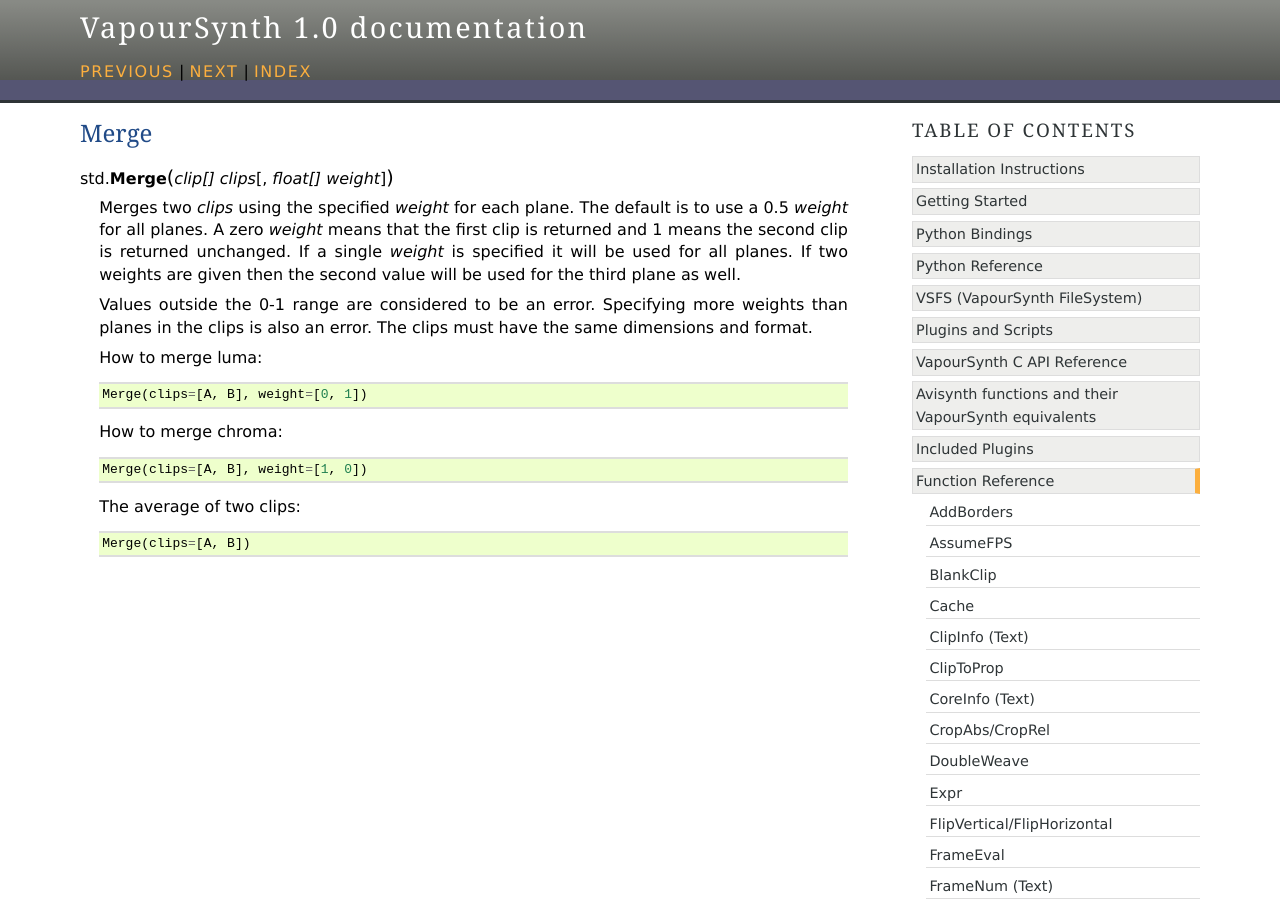
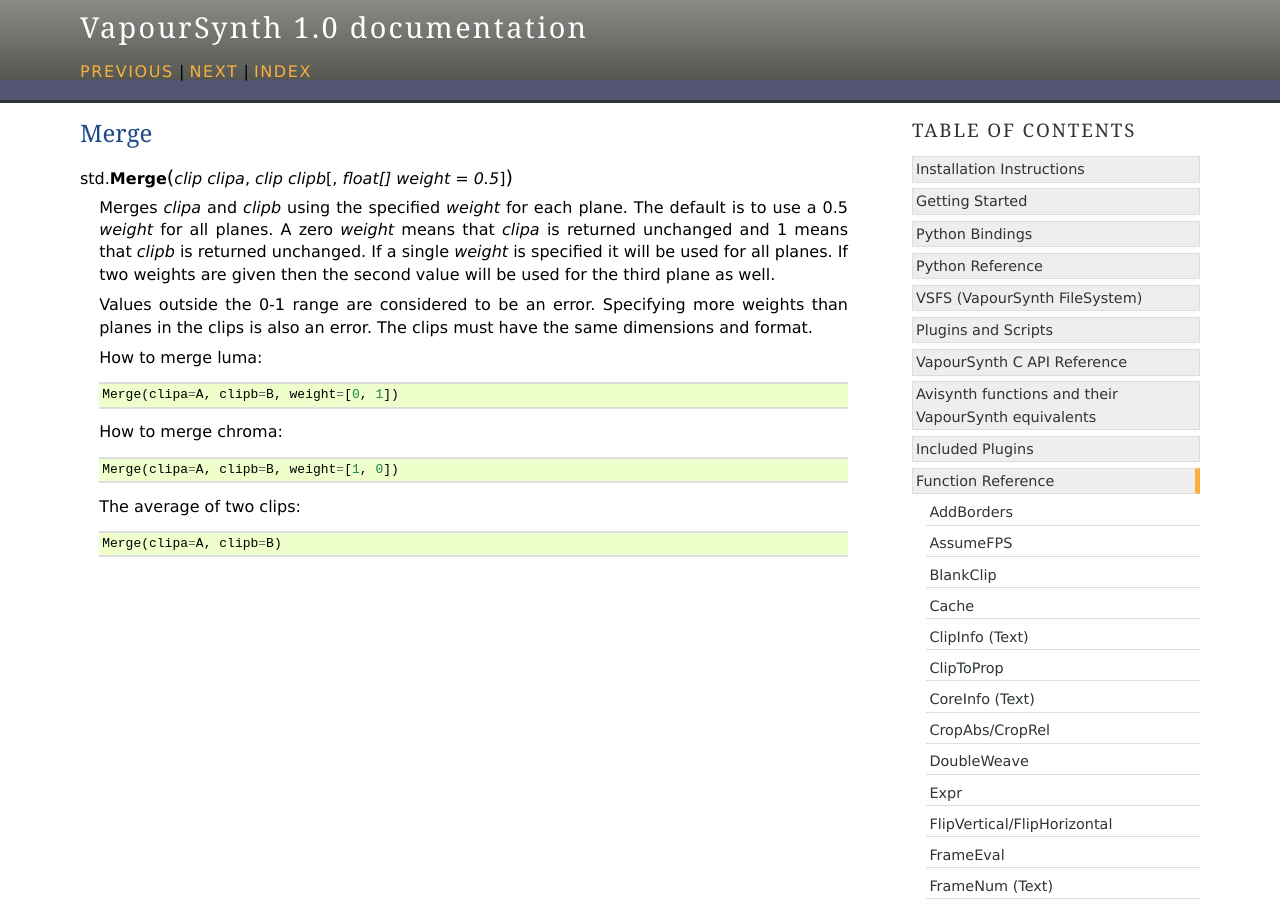
Before and after one commit to vapoursynth/vapoursynth, a Sphinx documentation site: the page built from doc/functions/merge.rst, in a window 1280 px wide and 900 px high. Built offline with Sphinx 7.4.7, drawn with Linux system fonts in a browser that asks for light colours; formulas are drawn with MathJax 3.

Commit message:
Change 2 clip array arguments to two separate clips

```diff
--- a/doc/functions/lut2.rst
+++ b/doc/functions/lut2.rst
@@ -1,7 +1,7 @@
 Lut2
 ====
 
-.. function:: Lut2(clip[] clips[, int[] planes, int[] lut, func function, int bits])
+.. function:: Lut2(clip clipa, clip clipb[, int[] planes, int[] lut, func function, int bits])
    :module: std
 
    Applies a lut that takes the pixel values of two clips into account. The
@@ -25,7 +25,7 @@
       for y in range(2 ** clipy.format.bits_per_sample):
          for x in range(2 ** clipx.format.bits_per_sample):
             lut.append((x + y)//2)
-      Lut2(clips=[clipx, clipy], lut=lut)
+      Lut2(clipa=clipa, clipb=clipb, lut=lut)
 
    How to average 2 clips with a 10-bit output:
 
@@ -33,4 +33,4 @@
 
       def f(x, y)
          return (x*4 + y)//2
-      Lut2(clips=[clipx8bit, clipy10bit], function=f, bits=10)
+      Lut2(clipa=clipa8bit, clipb=clipb10bit, function=f, bits=10)
--- a/doc/functions/merge.rst
+++ b/doc/functions/merge.rst
@@ -1,12 +1,12 @@
 Merge
 =====
 
-.. function::   Merge(clip[] clips[, float[] weight])
+.. function::   Merge(clip clipa, clip clipb[, float[] weight = 0.5])
    :module: std
 
-   Merges two *clips* using the specified *weight* for each plane. The default
-   is to use a 0.5 *weight* for all planes. A zero *weight* means that the first
-   clip is returned and 1 means the second clip is returned unchanged. If a
+   Merges *clipa* and *clipb* using the specified *weight* for each plane. The default
+   is to use a 0.5 *weight* for all planes. A zero *weight* means that *clipa*
+   is returned unchanged and 1 means that *clipb* is returned unchanged. If a
    single *weight* is specified it will be used for all planes. If two weights
    are given then the second value will be used for the third plane as well.
 
@@ -16,12 +16,12 @@
 
    How to merge luma::
 
-      Merge(clips=[A, B], weight=[0, 1])
+      Merge(clipa=A, clipb=B, weight=[0, 1])
 
    How to merge chroma::
 
-      Merge(clips=[A, B], weight=[1, 0])
+      Merge(clipa=A, clipb=B, weight=[1, 0])
 
    The average of two clips::
 
-      Merge(clips=[A, B])
+      Merge(clipa=A, clipb=B)
```
Also changed, not shown: doc/functions/maskedmerge.rst (+7 -7 lines), 4 other files.
